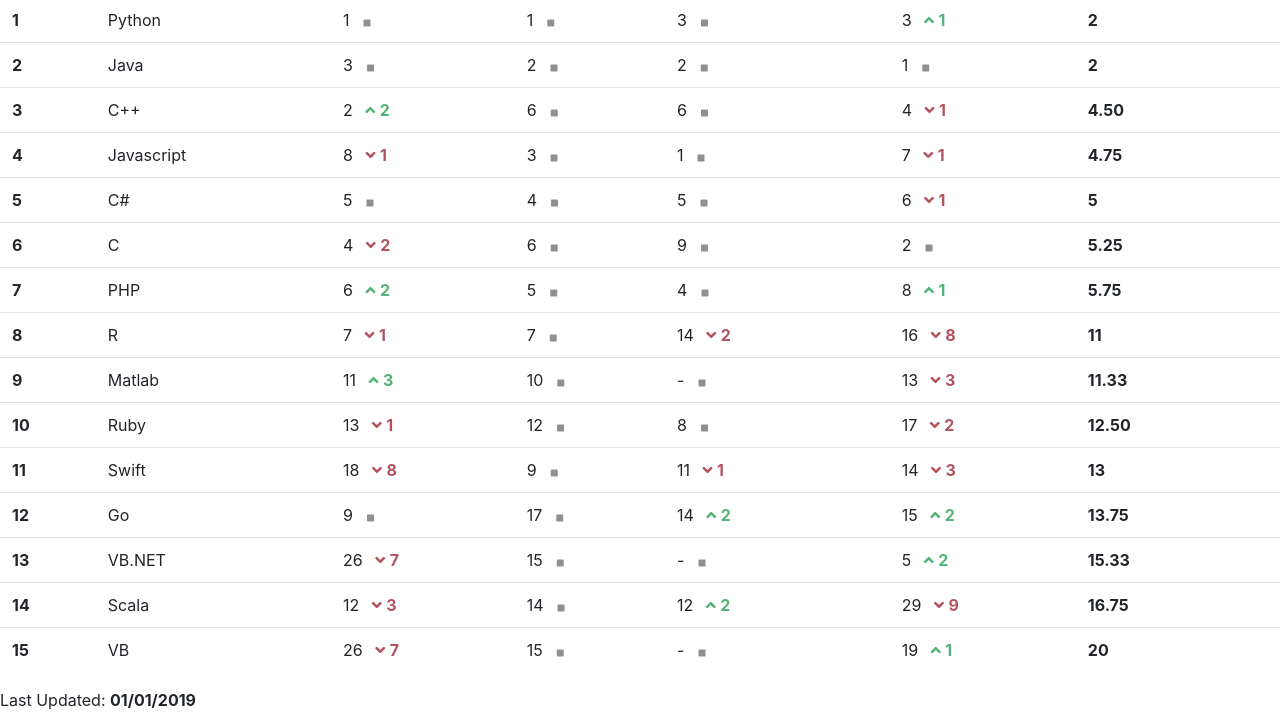
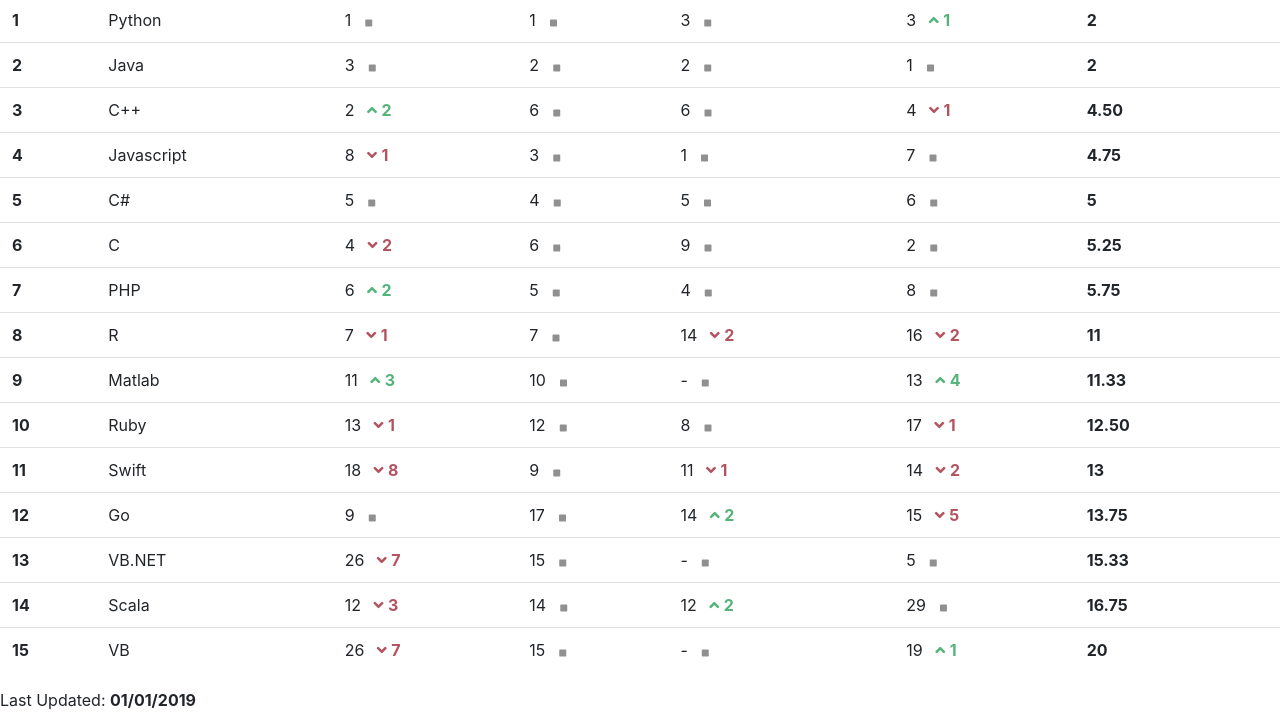
Before and after one commit to plrankings/plrankings.github.io, a website with bundled scripts: page index.html in a window 1280 px wide. Shown: the part 234-946 px from the top of the page. Built offline with nearby package versions, Linux system fonts and the light colour scheme.

Commit message:
correção tiobe p/ último ranking

```diff
--- a/index.html
+++ b/index.html
@@ -165,8 +165,7 @@
         </td>
         <td data-ranking="tiobe">
             <span>7</span>
-            <i class="red fa fa-angle-down" aria-hidden="true"></i>
-            <b class="red">1</b>
+            <i class="neutral fas fa-stop" aria-hidden="true"></i>
         </td>
         <td><b> </b></td>
       </tr>
@@ -194,8 +193,7 @@
 
           <td data-ranking="tiobe">
             <span>6</span>
-            <i class="red fa fa-angle-down" aria-hidden="true"></i>
-            <b class='red'>1</b>
+            <i class="neutral fas fa-stop" aria-hidden="true"></i>
           </td>
 
           <td><b></b></td>
@@ -225,8 +223,8 @@
 
           <td data-ranking="tiobe">
             <span>15</span>
-            <i class="green fa fa-angle-up" aria-hidden="true"></i>
-            <b class='green'>2</b>
+            <i class="red fa fa-angle-down" aria-hidden="true"></i>
+            <b class='red'>5</b>
           </td>
 
           <td><b></b></td>
@@ -256,8 +254,7 @@
 
           <td data-ranking="tiobe">
             <span>8</span>
-            <i class="green fa fa-angle-up" aria-hidden="true"></i>
-            <b class='green'>1</b>
+            <i class="neutral fas fa-stop" aria-hidden="true"></i>
           </td>
 
           <td><b></b></td>
@@ -352,8 +349,7 @@
 
           <td data-ranking="tiobe">
             <span>5</span>
-            <i class="green fa fa-angle-up" aria-hidden="true"></i>
-            <b class='green'>2</b>
+            <i class="neutral fas fa-stop" aria-hidden="true"></i>
           </td>
 
           <td><b></b></td>
@@ -417,7 +413,7 @@
           <td data-ranking="tiobe">
             <span>14</span>
             <i class="red fa fa-angle-down" aria-hidden="true"></i>
-            <b class='red'>3</b>
+            <b class='red'>2</b>
           </td>
 
           <td><b></b></td>
@@ -448,7 +444,7 @@
           <td data-ranking="tiobe">
             <span>17</span>
             <i class="red fa fa-angle-down" aria-hidden="true"></i>
-            <b class='red'>2</b>
+            <b class='red'>1</b>
           </td>
 
           <td><b></b></td>
@@ -479,8 +475,7 @@
 
           <td data-ranking="tiobe">
             <span>29</span>
-            <i class="red fa fa-angle-down" aria-hidden="true"></i>
-            <b class='red'>9</b>
+            <i class="neutral fas fa-stop" aria-hidden="true"></i>
           </td>
 
           <td><b></b></td>
@@ -512,7 +507,7 @@
           <td data-ranking="tiobe">
             <span>16</span>
             <i class="red fa fa-angle-down" aria-hidden="true"></i>
-            <b class='red'>8</b>
+            <b class='red'>2</b>
           </td>
 
           <td><b></b></td>
@@ -543,8 +538,8 @@
 
           <td data-ranking="tiobe">
             <span>13</span>
-            <i class="red fa fa-angle-down" aria-hidden="true"></i>
-            <b class='red'>3</b>
+            <i class="green fa fa-angle-up" aria-hidden="true"></i>
+            <b class='green'>4</b>
           </td>
 
           <td><b></b></td>
```
